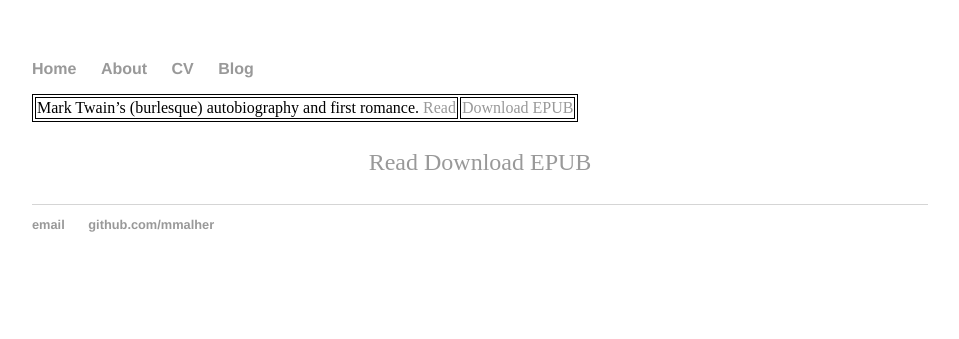
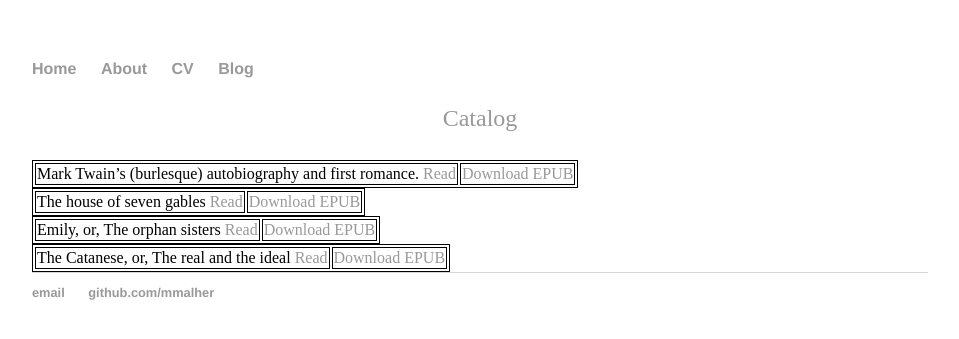
Before and after one commit to mmalher/mmalher.github.io, a Jekyll site: the page built from final-project/final.md, in a window 1280 px wide. Shown: the top 339 px of the page, without its empty margins (160-1119 px from the left). Built offline with Jekyll 4.4.1, drawn with Linux system fonts in a browser that asks for light colours.

Commit message:
Update final.md

```diff
--- a/final-project/final.md
+++ b/final-project/final.md
@@ -4,6 +4,12 @@ title: "Final Project"
 ---
 
 
+[Catalog](https://pressbooks.com/catalog/mmalher)
+
 Mark Twain's (burlesque) autobiography and first romance. [Read](https://mark1.pressbooks.com/) | [Download EPUB](http://mmalher.github.io/final-project/VAC6079.epub)
 
-[Read]() [Download EPUB]()
+The house of seven gables [Read](https://vac6662.pressbooks.com/) | [Download EPUB](http://mmalher.github.io/final-project/VAC6662.epub)
+
+Emily, or, The orphan sisters [Read](https://vac5744.pressbooks.com/) | [Download EPUB](http://mmalher.github.io/final-project/VAC5744.epub)
+
+The Catanese, or, The real and the ideal [Read](https://vac6051.pressbooks.com/) | [Download EPUB](http://mmalher.github.io/final-project/VAC6051.epub)
```
